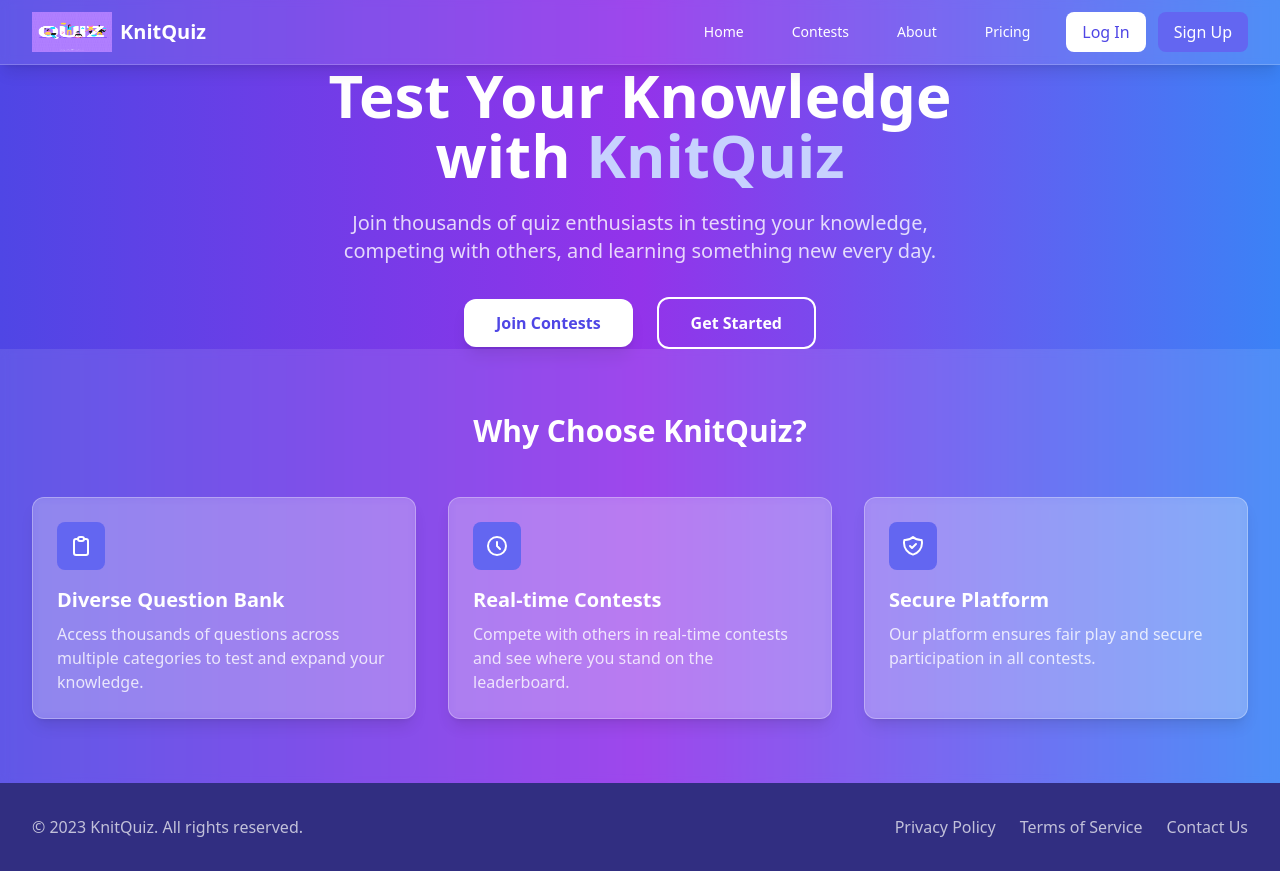
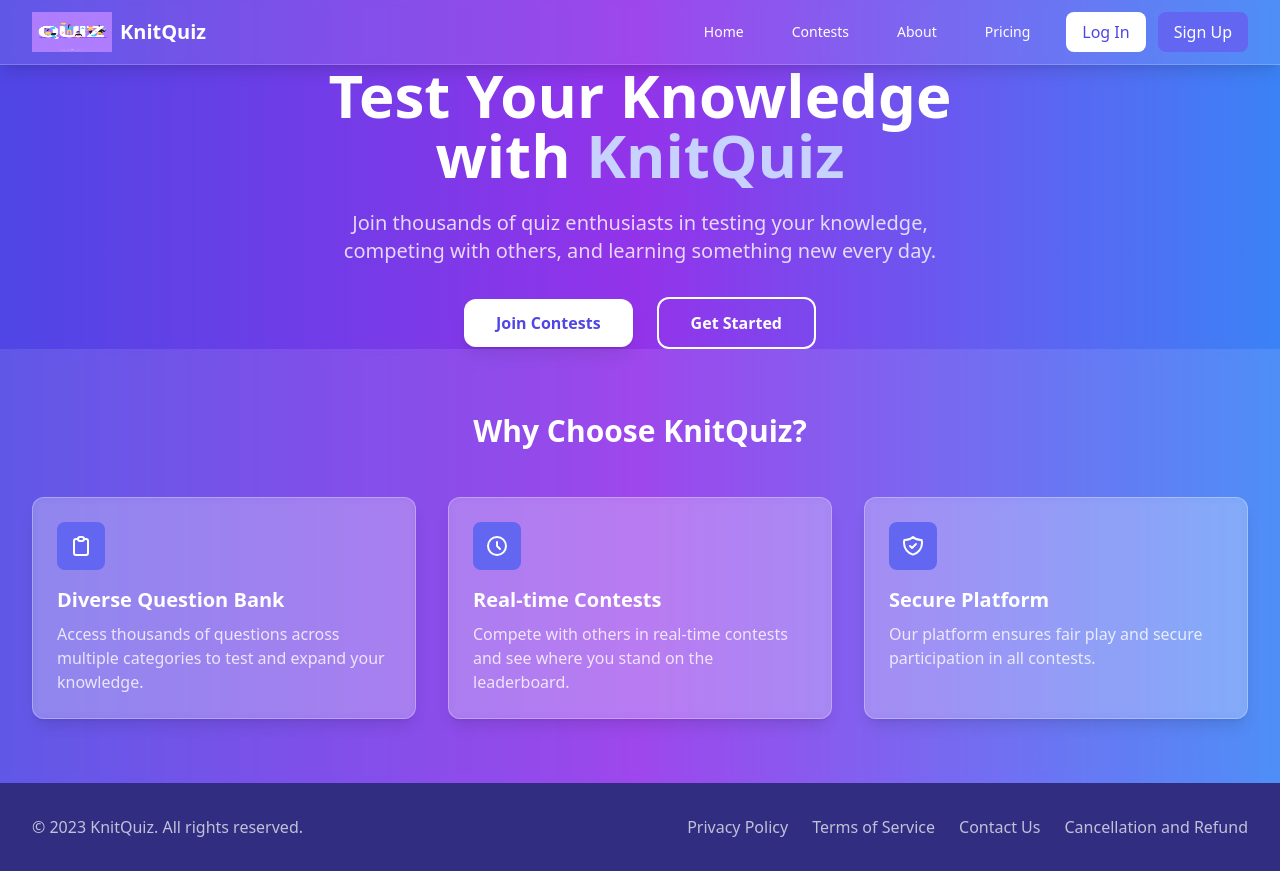
Before and after one commit to Yogi1305/Quizzy, a React (Vite) app in the folder frontend/: page / in a window 1280 px wide. Built offline with nearby package versions, Linux system fonts and the light colour scheme; no server answers.

Commit message:
adding cancellation and refund page

```diff
--- a/frontend/src/App.jsx
+++ b/frontend/src/App.jsx
@@ -17,6 +17,7 @@ import PrivacyPage from "./component/PrivacyPage";
 import Profile from "./component/Profile";
 import TermsPage from "./component/TermsPage";
 import ContactUs from "./component/ContactUs";
+import CancellationRefund from "./CancellationRefund";
 
 
 const router=createBrowserRouter([
@@ -64,6 +65,10 @@ const router=createBrowserRouter([
     element:<TermsPage/>
   },{path:"contactus",
     element:<ContactUs/>
+  },{
+    path:"refunds",
+    element:<CancellationRefund/>
+
   }
 ]);
 
--- /dev/null
+++ b/frontend/src/CancellationRefund.jsx
@@ -0,0 +1,9 @@
+import React from 'react'
+
+const CancellationRefund = () => {
+  return (
+    <div>CancellationRefund</div>
+  )
+}
+
+export default CancellationRefund
--- a/frontend/src/component/Home.jsx
+++ b/frontend/src/component/Home.jsx
@@ -146,7 +146,9 @@ const Home = () => {
             <a href="/privacy" className="text-white/70 hover:text-white">Privacy Policy</a>
             <a href="/terms" className="text-white/70 hover:text-white">Terms of Service</a>
             <a href="/contactus" className="text-white/70 hover:text-white">Contact Us</a>
+            <a href="/refunds" className='text-white/70 hover:text-white'>Cancellation and Refund</a>
           </div>
+
         </div>
       </footer>
     </div>
```
